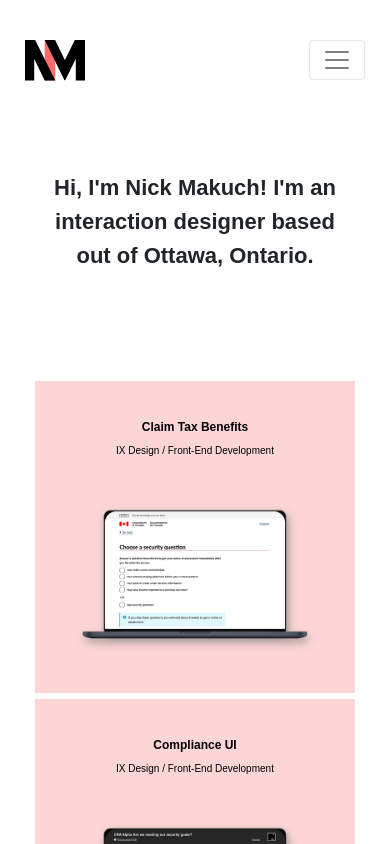
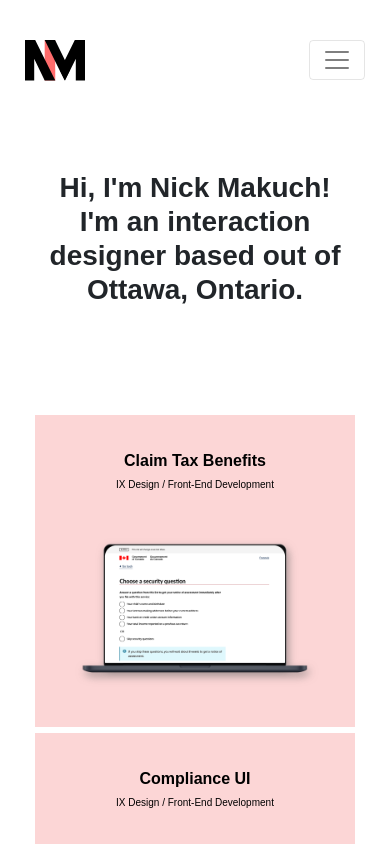
Before and after one commit to nmakuch/nmakuch-portfolio, a Next.js app: page / in a window 390 px wide. Shown: the top 844 px of the page. Built offline with nearby package versions, Linux system fonts and the light colour scheme; a web font is replaced by a local one.

Commit message:
mobile tweaks final

```diff
--- a/components/BannerH1.js
+++ b/components/BannerH1.js
@@ -62,14 +62,14 @@ class BannerH1 extends React.Component {
 
           @media only screen and (max-width: 450px) {
             h1 {
-              font-size: 26px;
+              font-size: 30px;
               line-height: 40px;
             }
           }
 
           @media only screen and (max-width: 400px) {
             h1 {
-              font-size: 22px;
+              font-size: 28px;
               line-height: 34px;
             }
           }
@@ -77,7 +77,7 @@ class BannerH1 extends React.Component {
           @media only screen and (max-width: 350px) {
             padding: 25px 15px 25px 15px;
             h1 {
-              font-size: 20px;
+              font-size: 24px;
               line-height: 30px;
             }
           }
--- a/components/PortfolioItem.js
+++ b/components/PortfolioItem.js
@@ -112,7 +112,7 @@ class PortfolioItem extends React.Component {
             }
 
             h2 {
-              font-size: 14px;
+              font-size: 18px;
               margin-bottom: 5px;
             }
 
@@ -130,7 +130,7 @@ class PortfolioItem extends React.Component {
             }
 
             h2 {
-              font-size: 12px;
+              font-size: 16px;
               margin-bottom: 5px;
             }
 
@@ -143,12 +143,12 @@ class PortfolioItem extends React.Component {
           @media only screen and (max-width: 350px) {
             a {
               .box {
-                padding: 35px 35px 45px 35px;
+                padding: 45px 35px 45px 35px;
               }
             }
 
             h2 {
-              font-size: 12px;
+              font-size: 14px;
               line-height: 12px;
               margin-bottom: 5px;
             }
```
